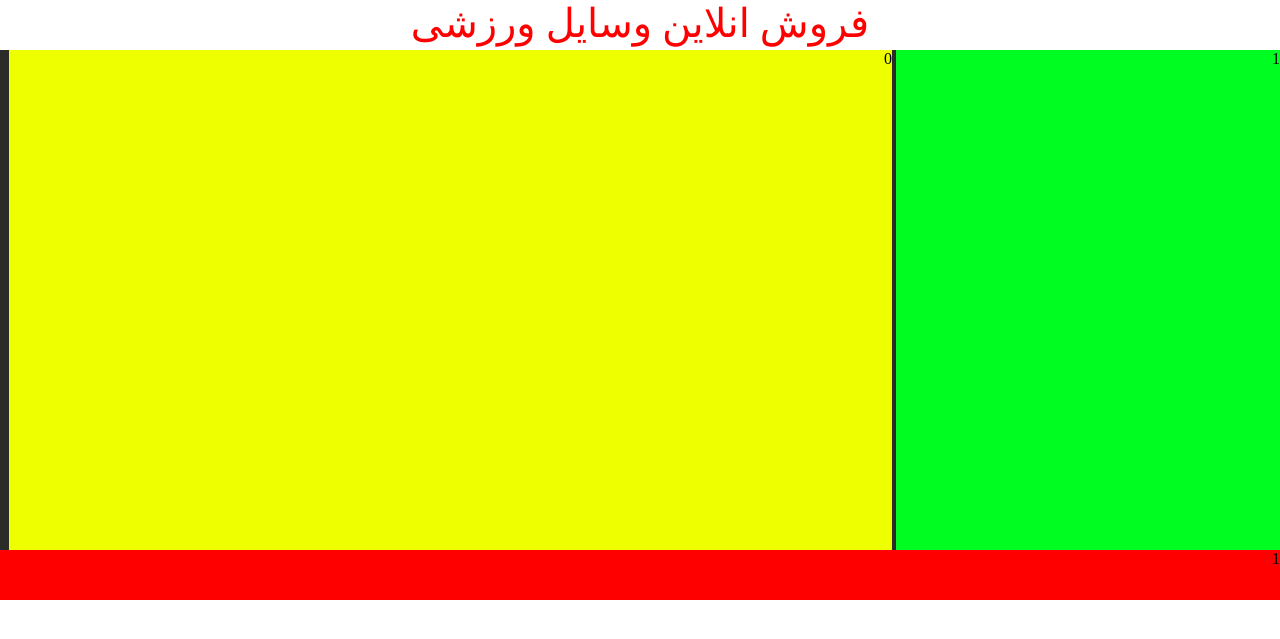
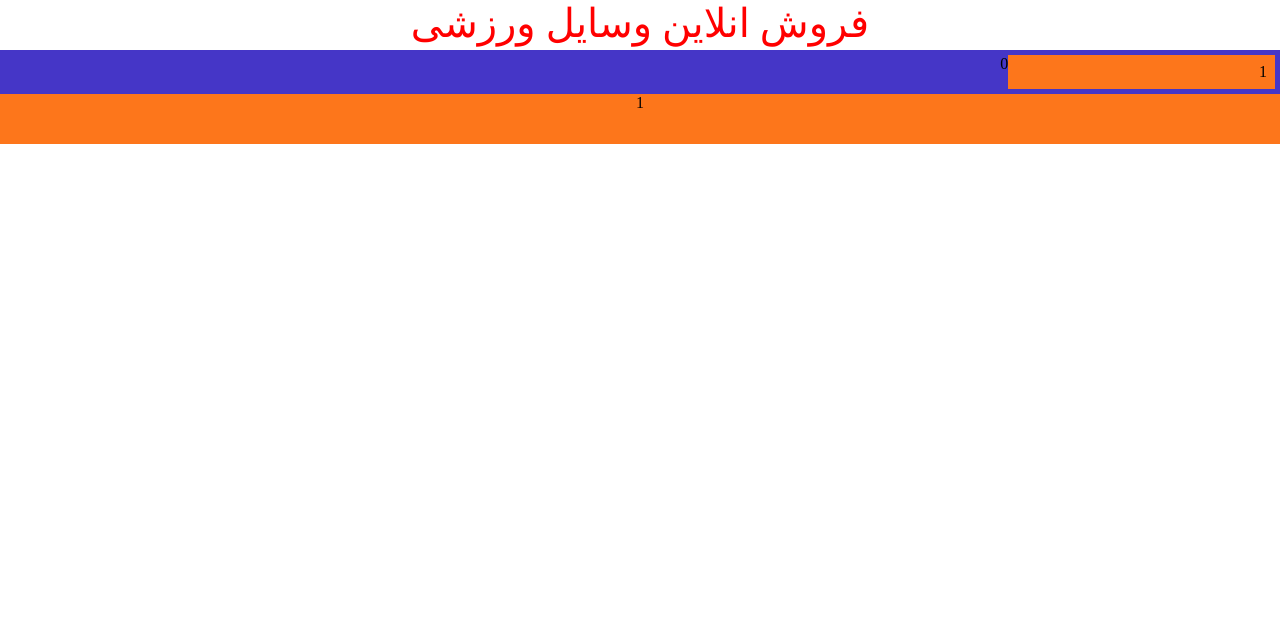
Before and after one commit to mahdi1079/mahdi, a PHP site: page /a.html in a window 1280 px wide. Shown: the top 639 px of the page. Run offline with PHP 8.4, Linux system fonts and the light colour scheme.

Commit message:
Update a.css

```diff
--- a/a.css
+++ b/a.css
@@ -1,7 +1,16 @@
 
 body{display:contents; direction: rtl;}
 #div1{height: 50px;text-align: center;font-size: 40px;color: rgb(255, 0, 0);;}
-#div2{background-color: rgb(42, 44, 39); margin: 0px; height:500px ;}
-#div3{background-color: rgb(255, 0, 0);height: 50px;}
-#d1{background-color: rgb(0, 253, 34);width: 30%; height: 500px;display: inline-block;margin: 0px;}
-#d2{background-color: rgb(238, 255, 0); width: 69%; height: 500px;display: inline-block;margin: 0px;}
+#div2{background-color:  rgb(69, 54, 199); margin: 0px; height:500px ; display: flex;padding: 5px;height: 100%;}
+#div3{background-color: rgb(253, 118, 27);height: 50px;text-align: center;}
+#d1{background-color: rgb(253, 118, 27);flex:1;padding: 8px;}
+#d2{background-color: rgb(69, 54, 199); flex:4;height: 100%;}
+#a1{border-style: double;margin: 5px;padding: 5px;border-radius: 5px;border-color: aqua;}
+#shomare{color: rgb(255, 255, 255);text-align: center;}
+#f1{margin: 5px;display: inline-block;background-color: rgb(0, 255, 255);}
+#lebas{margin: 5px;display: block;font-size: 20px;}
+#lebas2{width: 125px;}
+#fotbal{margin: 8px;flex-wrap: 2;display: inline-block;width: 52%;}
+#fotbal2{display: inline-block;margin: 10px;flex-wrap: 2;width: 50%;}
+#fotbal3{display: inline-block;margin: 10px;flex-wrap: 2;width: 50%;text-align: center;}
+#tamas{font-size: 20px; margin: 5px;display: inline;}
```
